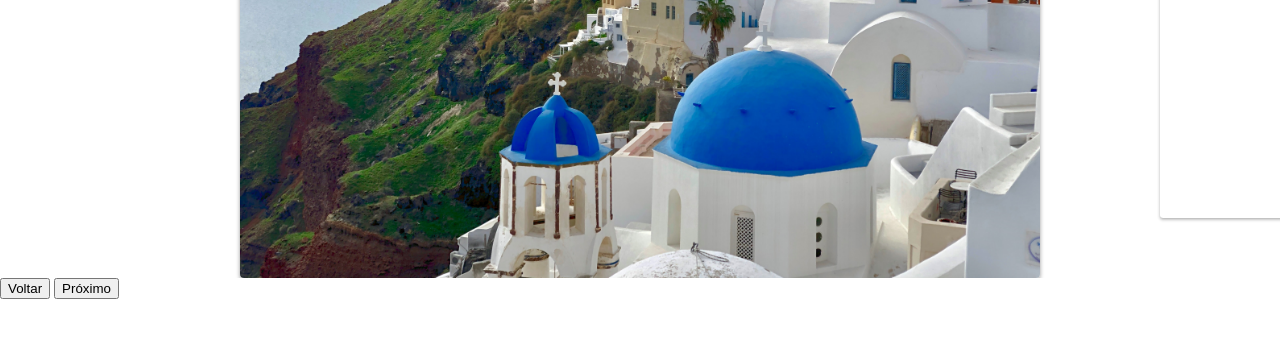
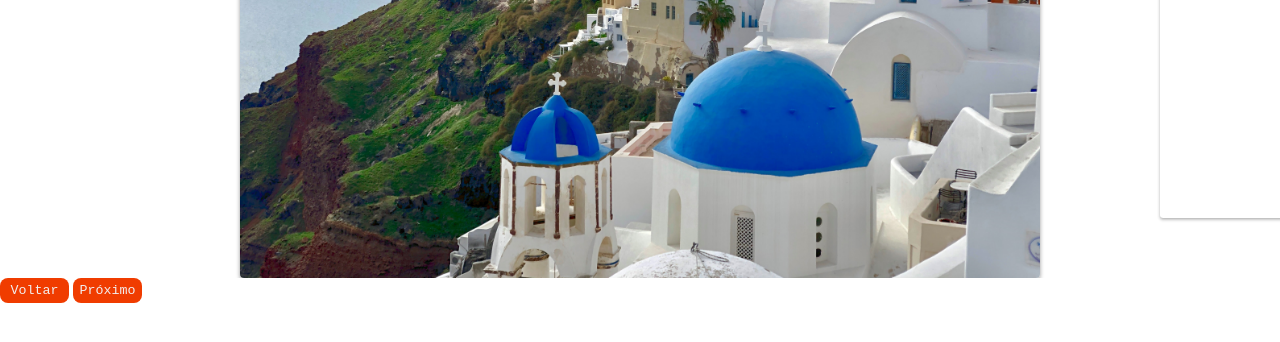
Before and after one commit to Fernanda-Dantas/slide, a plain HTML site: page index.html in a window 1280 px wide. Shown: the part 322-664 px from the top of the page. Drawn offline with Linux system fonts and the light colour scheme.

Commit message:
design dos botões prev e next atualizados

```diff
--- a/css/style.css
+++ b/css/style.css
@@ -46,3 +46,23 @@ img {
     opacity: 1;
     transform: scale(1);
 }
+
+.arrow-nav .prev {
+    color: rgb(242, 238, 238);
+    background-color: rgb(240, 60, 0);
+    height: 25px;
+    width: 69px;
+    border: none;
+    border-radius: 8px;
+    font-family: monospace;
+}
+
+.arrow-nav .next {
+    color: rgb(242, 238, 238);
+    background-color: rgb(240, 60, 0);
+    height: 25px;
+    width: 69px;
+    border: none;
+    border-radius: 8px;
+    font-family: monospace;
+}
```
